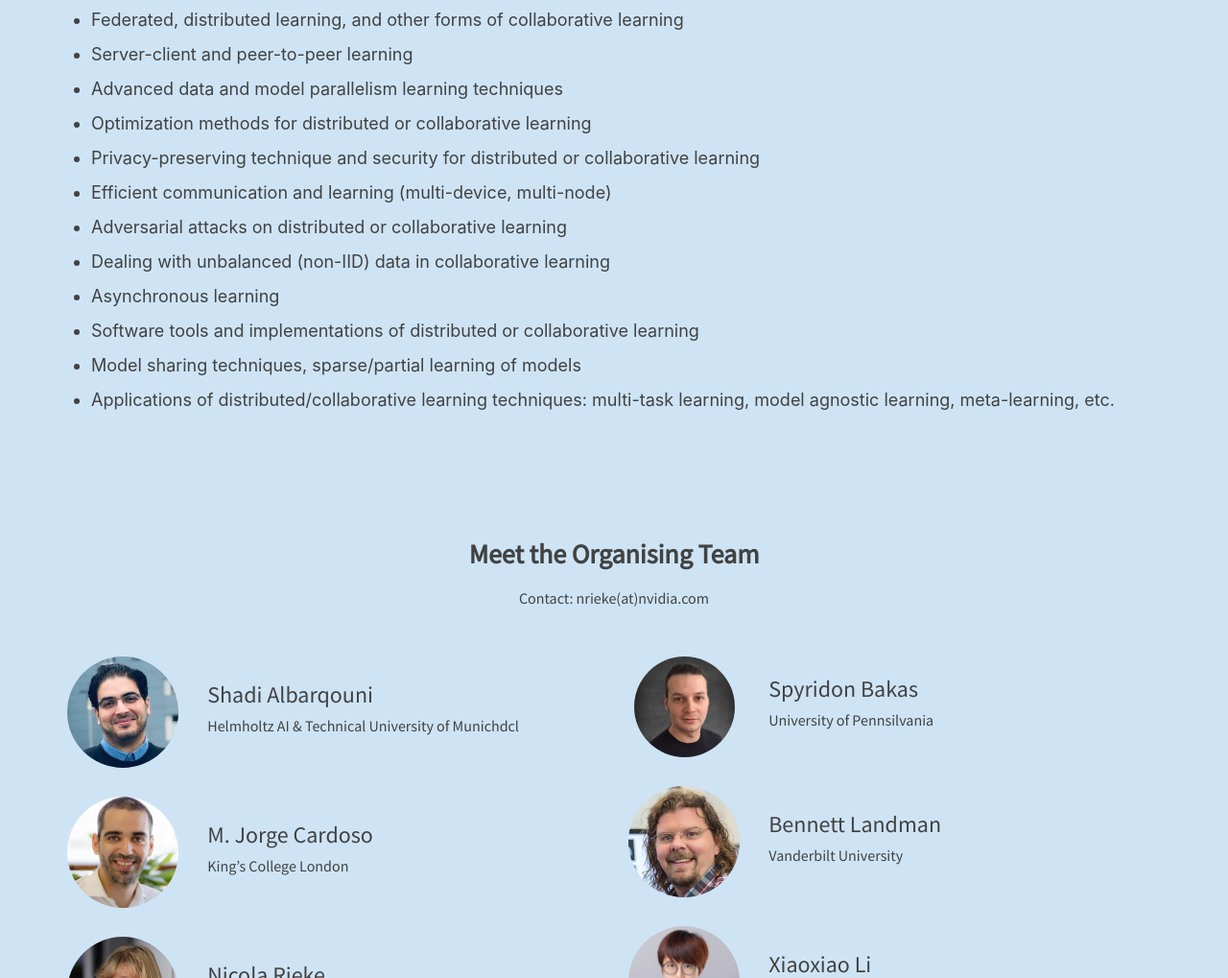
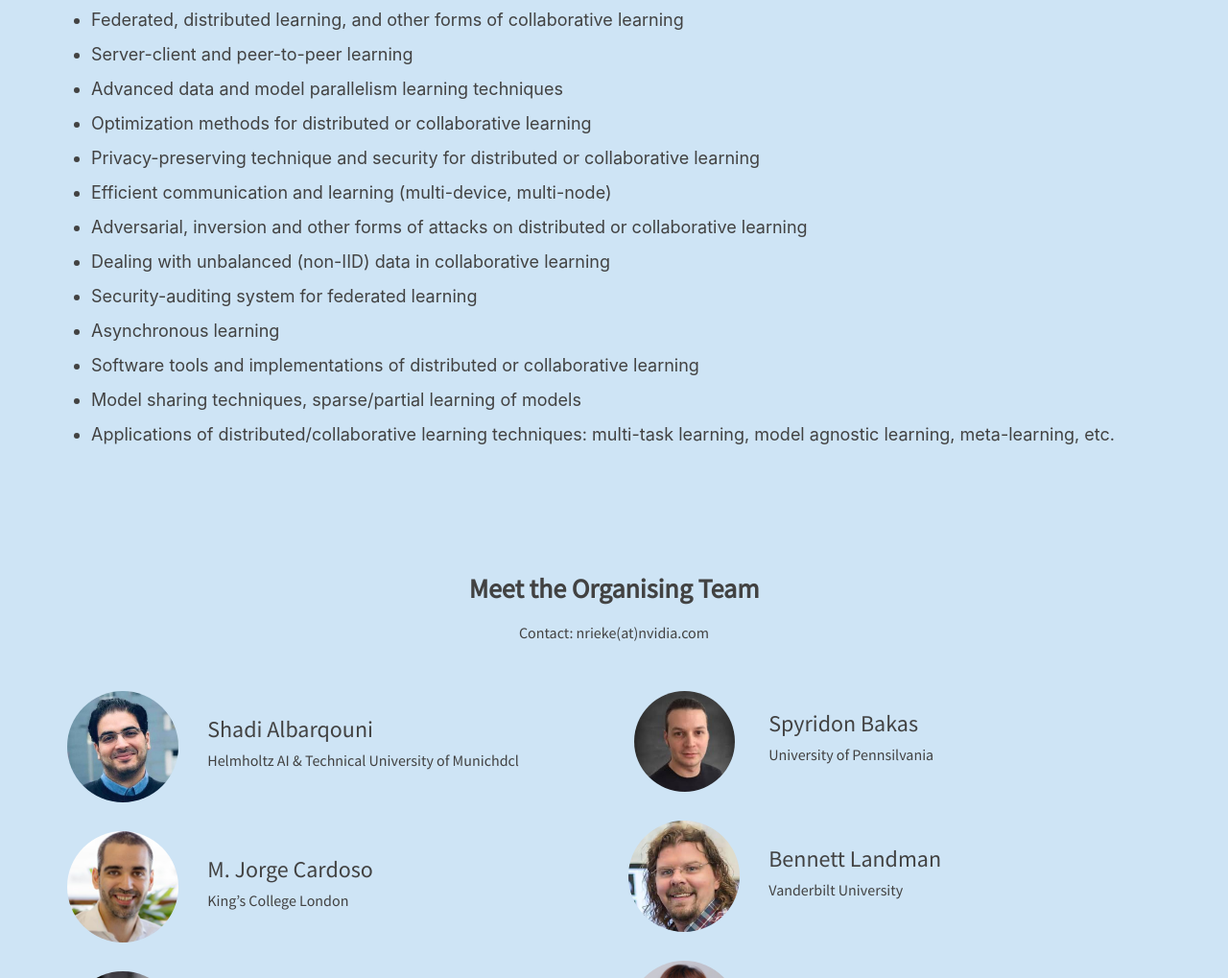
Before and after one commit to dcl-workshop/dcl-workshop.github.io, a plain HTML site: page index.html in a window 1280 px wide. Shown: the part 2108-3127 px from the top of the page at 96% size. Drawn offline with Linux system fonts and the light colour scheme; files whose address does not match are found by name.

Commit message:
Update index.html

```diff
--- a/index.html
+++ b/index.html
@@ -210,8 +210,9 @@
 						<li>Optimization methods for distributed or collaborative learning</li>
 						<li>Privacy-preserving technique and security for distributed or collaborative learning</li>
 						<li>Efficient communication and learning (multi-device, multi-node)</li>
-						<li>Adversarial attacks on distributed or collaborative learning</li>
+						<li>Adversarial, inversion and other forms of attacks on distributed or collaborative learning</li>
 						<li>Dealing with unbalanced (non-IID) data in collaborative learning</li>
+                        <li>Security-auditing system for federated learning</li>
 						<li>Asynchronous learning</li>
 						<li>Software tools and implementations of distributed or collaborative learning</li>
 						<li>Model sharing techniques, sparse/partial learning of models</li>
```
